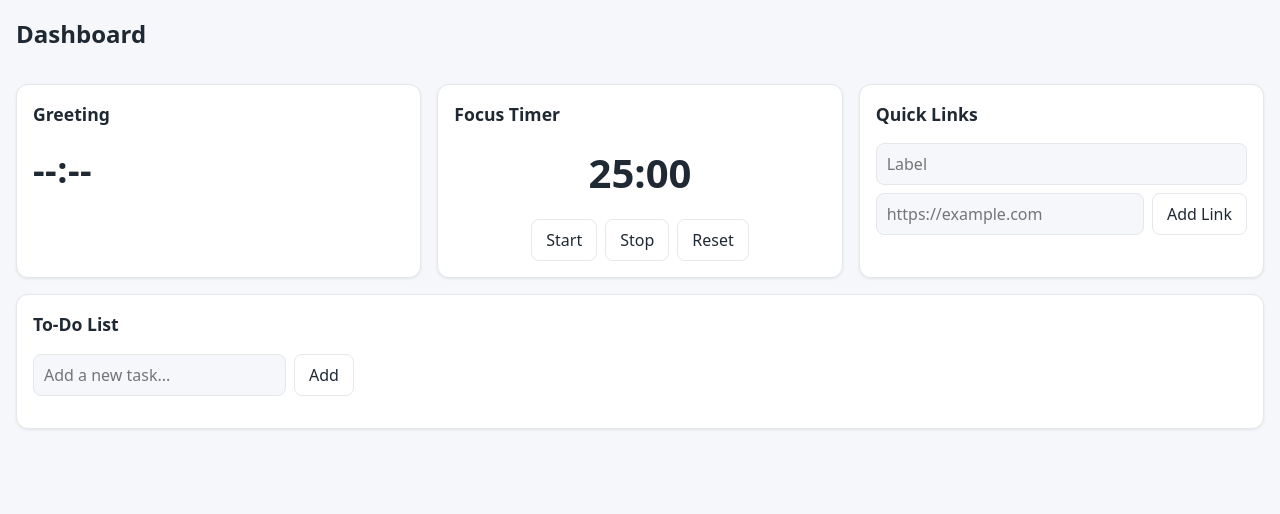
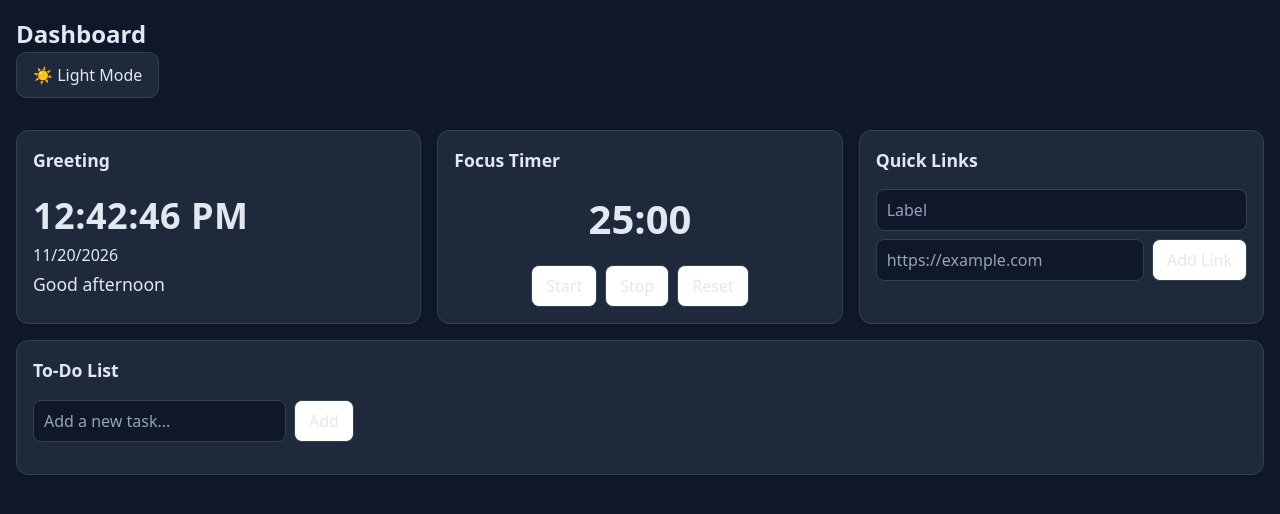
Before and after one commit to HafizG081110/CodingCamp--16November26-Hafiz, a website: page index.html in a window 1280 px wide. Drawn offline with Linux system fonts and the light colour scheme.

Commit message:
Add light and dark mode feature

```diff
--- a/css/style.css
+++ b/css/style.css
@@ -173,6 +173,258 @@ input {
 #quicklink-url {
   flex: 2 1 14rem;
 }
+/* Custom Focus Timer Settings */
+.timer-settings {
+  margin-top: 16px;
+  padding: 14px;
+  border-radius: 12px;
+  background: var(--color-card);
+}
+
+.timer-settings label {
+  display: block;
+  margin-bottom: 8px;
+  font-weight: 600;
+}
+
+.timer-settings-controls {
+  display: flex;
+  gap: 8px;
+}
+
+.timer-settings-controls input {
+  width: 100%;
+  min-width: 0;
+  padding: 10px;
+  border-radius: 8px;
+  border: 1px solid var(--color-border);
+  background: var(--color-bg);
+  color: var(--color-text);
+}
+
+.timer-settings-controls button {
+  padding: 10px 14px;
+  border: none;
+  border-radius: 8px;
+  cursor: pointer;
+}
+
+.timer-settings small {
+  display: block;
+  margin-top: 8px;
+  opacity: 0.7;
+}
+
+
+/* ============================= */
+/* LIGHT & DARK THEME SYSTEM   */
+/* ============================= */
+
+:root {
+  color-scheme: dark;
+
+  --color-bg: #111827;
+  --color-card: #1f2937;
+  --color-text: #f9fafb;
+  --color-border: #374151;
+  --color-muted: #9ca3af;
+  --color-primary: #818cf8;
+}
+
+:root[data-theme="light"] {
+  color-scheme: light;
+
+  --color-bg: #f3f4f6;
+  --color-card: #ffffff;
+  --color-text: #1f2937;
+  --color-border: #d1d5db;
+  --color-muted: #6b7280;
+  --color-primary: #6366f1;
+}
+
+/* Main background */
+body {
+  background: var(--color-bg);
+  color: var(--color-text);
+  transition: background 0.25s, color 0.25s;
+}
+
+/* Dashboard panels */
+.panel {
+  background: var(--color-card);
+  color: var(--color-text);
+  border: 1px solid var(--color-border);
+  transition: background 0.25s, color 0.25s;
+}
+
+/* Header */
+.app-header {
+  background: var(--color-card);
+  color: var(--color-text);
+}
+
+/* Inputs */
+input,
+textarea,
+select {
+  background: var(--color-bg);
+  color: var(--color-text);
+  border: 1px solid var(--color-border);
+}
+
+/* Buttons */
+button {
+  transition: background 0.2s, color 0.2s;
+}
+
+/* Theme button */
+#theme-toggle {
+  padding: 10px 16px;
+  border: 1px solid var(--color-border);
+  border-radius: 10px;
+  background: var(--color-card);
+  color: var(--color-text);
+  cursor: pointer;
+}
+
+#theme-toggle:hover {
+  opacity: 0.8;
+}
+
+/* Secondary text */
+.timer-settings small {
+  color: var(--color-muted);
+}
+
+
+/* ========================================
+   LIGHT / DARK MODE
+======================================== */
+
+/* DEFAULT DARK THEME */
+:root,
+:root[data-theme="dark"] {
+  color-scheme: dark;
+
+  --color-bg: #0f172a;
+  --color-card: #1e293b;
+  --color-text: #e2e8f0;
+  --color-border: #334155;
+  --color-muted: #94a3b8;
+  --color-primary: #818cf8;
+
+  --theme-button-bg: #1e293b;
+  --theme-button-text: #e2e8f0;
+}
+
+/* LIGHT THEME */
+:root[data-theme="light"] {
+  color-scheme: light;
+
+  --color-bg: #f1f5f9;
+  --color-card: #ffffff;
+  --color-text: #1e293b;
+  --color-border: #d1d5db;
+  --color-muted: #64748b;
+  --color-primary: #6366f1;
+
+  --theme-button-bg: #ffffff;
+  --theme-button-text: #1e293b;
+}
+
+/* BODY */
+body {
+  background-color: var(--color-bg);
+  color: var(--color-text);
+  transition: background-color 0.3s, color 0.3s;
+}
+
+/* HEADER */
+.app-header {
+  background-color: var(--color-bg);
+  color: var(--color-text);
+}
+
+/* DASHBOARD PANELS */
+.panel {
+  background-color: var(--color-card);
+  color: var(--color-text);
+  border-color: var(--color-border);
+  transition: background-color 0.3s, color 0.3s;
+}
+
+/* HEADINGS */
+h1,
+h2,
+h3 {
+  color: var(--color-text);
+}
+
+/* INPUTS */
+input,
+textarea,
+select {
+  background-color: var(--color-bg);
+  color: var(--color-text);
+  border-color: var(--color-border);
+}
+
+/* PLACEHOLDER */
+input::placeholder,
+textarea::placeholder {
+  color: var(--color-muted);
+}
+
+/* BUTTONS */
+button {
+  color: var(--color-text);
+  border-color: var(--color-border);
+}
+
+/* THEME BUTTON */
+#theme-toggle {
+  background-color: var(--theme-button-bg);
+  color: var(--theme-button-text);
+  border: 1px solid var(--color-border);
+  padding: 10px 16px;
+  border-radius: 10px;
+  cursor: pointer;
+  transition: 0.3s;
+}
+
+#theme-toggle:hover {
+  opacity: 0.8;
+}
+
+/* TIMER DISPLAY */
+.timer-display {
+  color: var(--color-text);
+}
+
+/* GREETING */
+.greeting-clock,
+.greeting-date,
+.greeting-text {
+  color: var(--color-text);
+}
+
+/* TODO LIST */
+.todo-list {
+  color: var(--color-text);
+}
+
+/* QUICK LINKS */
+.quicklinks-list {
+  color: var(--color-text);
+}
+
+/* SMOOTH THEME TRANSITION */
+* {
+  transition:
+    background-color 0.2s ease,
+    color 0.2s ease,
+    border-color 0.2s ease;
+}
 
 /* Responsive: collapse to a single column on narrow viewports,
  * stacking the sections in source order. */
--- a/index.html
+++ b/index.html
@@ -1,3 +1,4 @@
+
 <!DOCTYPE html>
 <html lang="en">
 <head>
@@ -7,22 +8,39 @@
   <link rel="stylesheet" href="css/style.css" />
 </head>
 <body>
+
+  <!-- Header -->
   <header class="app-header">
     <h1>Dashboard</h1>
+
+    <button id="theme-toggle" type="button">
+      ☀️ Light Mode
+    </button>
   </header>
 
   <main class="dashboard">
-    <!-- Top row: Greeting, Focus Timer, Quick Links -->
+
+    <!-- Greeting -->
     <section id="greeting-section" class="panel" aria-label="Greeting">
       <h2>Greeting</h2>
-      <div class="greeting-clock" id="greeting-time" aria-live="off">--:--</div>
+
+      <div class="greeting-clock" id="greeting-time">
+        --:--
+      </div>
+
       <div class="greeting-date" id="greeting-date"></div>
+
       <div class="greeting-text" id="greeting-text"></div>
     </section>
 
+    <!-- Focus Timer -->
     <section id="timer-section" class="panel" aria-label="Focus Timer">
       <h2>Focus Timer</h2>
-      <div class="timer-display" id="timer-display" aria-live="off">25:00</div>
+
+      <div class="timer-display" id="timer-display">
+        25:00
+      </div>
+
       <div class="timer-controls">
         <button id="timer-start" type="button">Start</button>
         <button id="timer-stop" type="button">Stop</button>
@@ -30,35 +48,59 @@
       </div>
     </section>
 
+    <!-- Quick Links -->
     <section id="quicklinks-section" class="panel" aria-label="Quick Links">
       <h2>Quick Links</h2>
+
       <form class="quicklinks-form" id="quicklinks-form">
-        <input id="quicklink-label" type="text" placeholder="Label" aria-label="Link label" />
-        <input id="quicklink-url" type="url" placeholder="https://example.com" aria-label="Link URL" />
+        <input
+          id="quicklink-label"
+          type="text"
+          placeholder="Label"
+          aria-label="Link label"
+        />
+
+        <input
+          id="quicklink-url"
+          type="url"
+          placeholder="https://example.com"
+          aria-label="Link URL"
+        />
+
         <button type="submit">Add Link</button>
       </form>
+
       <div class="quicklinks-list" id="quicklinks-list"></div>
     </section>
 
-    <!-- Bottom: To-Do List -->
+    <!-- To-Do List -->
     <section id="todo-section" class="panel" aria-label="To-Do List">
       <h2>To-Do List</h2>
+
       <form class="todo-form" id="todo-form">
-        <input id="todo-input" type="text" placeholder="Add a new task..." aria-label="New task" />
+        <input
+          id="todo-input"
+          type="text"
+          placeholder="Add a new task..."
+          aria-label="New task"
+        />
+
         <button type="submit">Add</button>
       </form>
+
       <ul class="todo-list" id="todo-list"></ul>
     </section>
+
   </main>
 
-  <!-- Classic (non-module) scripts, loaded with defer in dependency order.
-       defer preserves document order, so they execute: storage -> greeting ->
-       timer -> todo -> quicklinks -> app, after the DOM is parsed. -->
+  <!-- JavaScript Modules -->
   <script src="js/storage.js" defer></script>
   <script src="js/greeting.js" defer></script>
   <script src="js/timer.js" defer></script>
   <script src="js/todo.js" defer></script>
   <script src="js/quicklinks.js" defer></script>
+  <script src="js/theme.js" defer></script>
   <script src="js/app.js" defer></script>
+
 </body>
 </html>
--- a/js/theme.js
+++ b/js/theme.js
@@ -1,21 +1,30 @@
 
-/* theme.js — Light / Dark Mode */
+/* theme.js — Light and Dark Mode */
 
-(function (global)  {
+(function (global) {
   "use strict";
 
   global.Dashboard = global.Dashboard || {};
 
   var ThemeModule = {
+
     init: function () {
       var button = document.getElementById("theme-toggle");
-      var savedTheme = localStorage.getItem("dashboard-theme");
+
+      var savedTheme = null;
+
+      try {
+        savedTheme = localStorage.getItem("dashboard-theme");
+      } catch (e) {
+        savedTheme = null;
+      }
 
       var theme = savedTheme || "dark";
 
       this.applyTheme(theme);
 
-      if (button) {
+      if (!button) return;
+
       this.updateButton(button, theme);
 
       button.addEventListener("click", function () {
@@ -28,7 +37,6 @@
         ThemeModule.applyTheme(newTheme);
         ThemeModule.updateButton(button, newTheme);
       });
-      }
     },
 
     applyTheme: function (theme) {
@@ -40,7 +48,7 @@
       try {
         localStorage.setItem("dashboard-theme", theme);
       } catch (e) {
-        // Theme still works without storage
+        // Theme can still work without localStorage
       }
     },
 
@@ -51,6 +59,7 @@
         button.textContent = "🌙 Dark Mode";
       }
     }
+
   };
 
   global.Dashboard.ThemeModule = ThemeModule;
--- a/js/timer.js
+++ b/js/timer.js
@@ -192,6 +192,7 @@
     }
   };
 
+
   global.Dashboard.TimerModule = TimerModule;
   global.TimerModule = TimerModule;
 })(typeof window !== "undefined" ? window : this);
```
Also changed, not shown: js/app.js (+9 -8 lines). Lines whose indentation alone changed are shown as unchanged.
